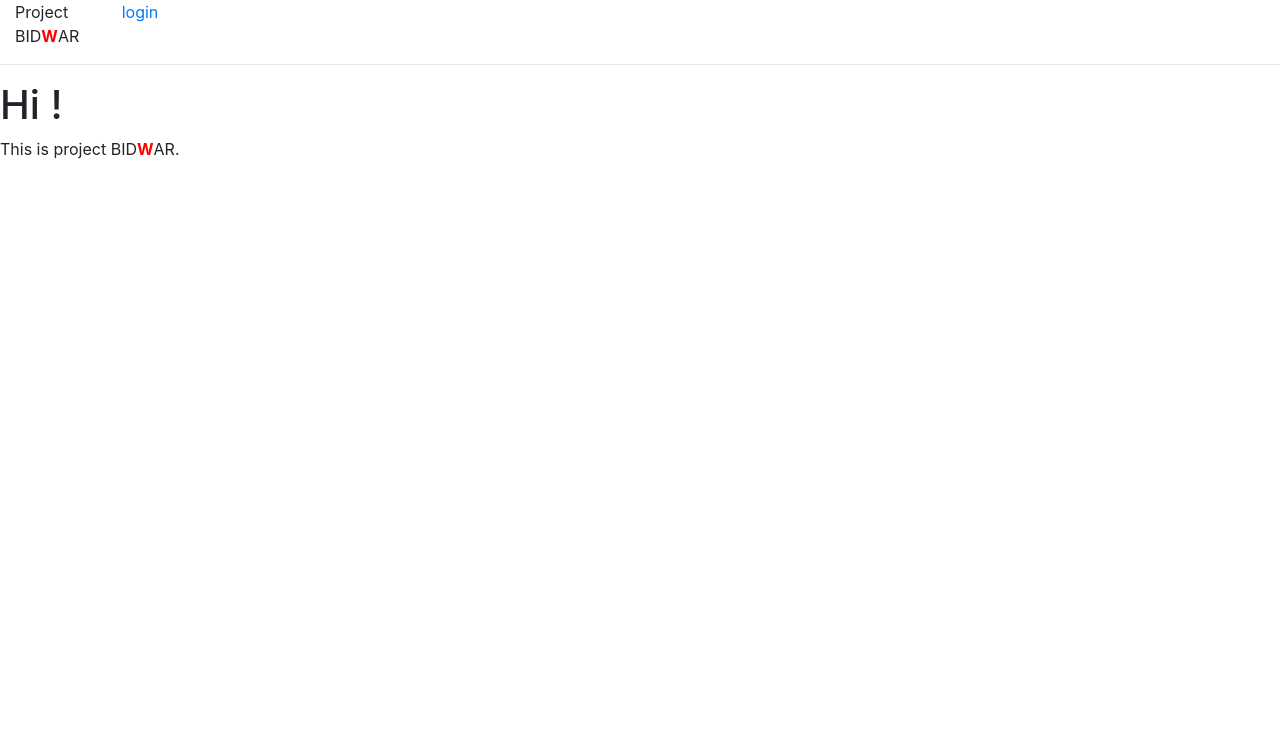
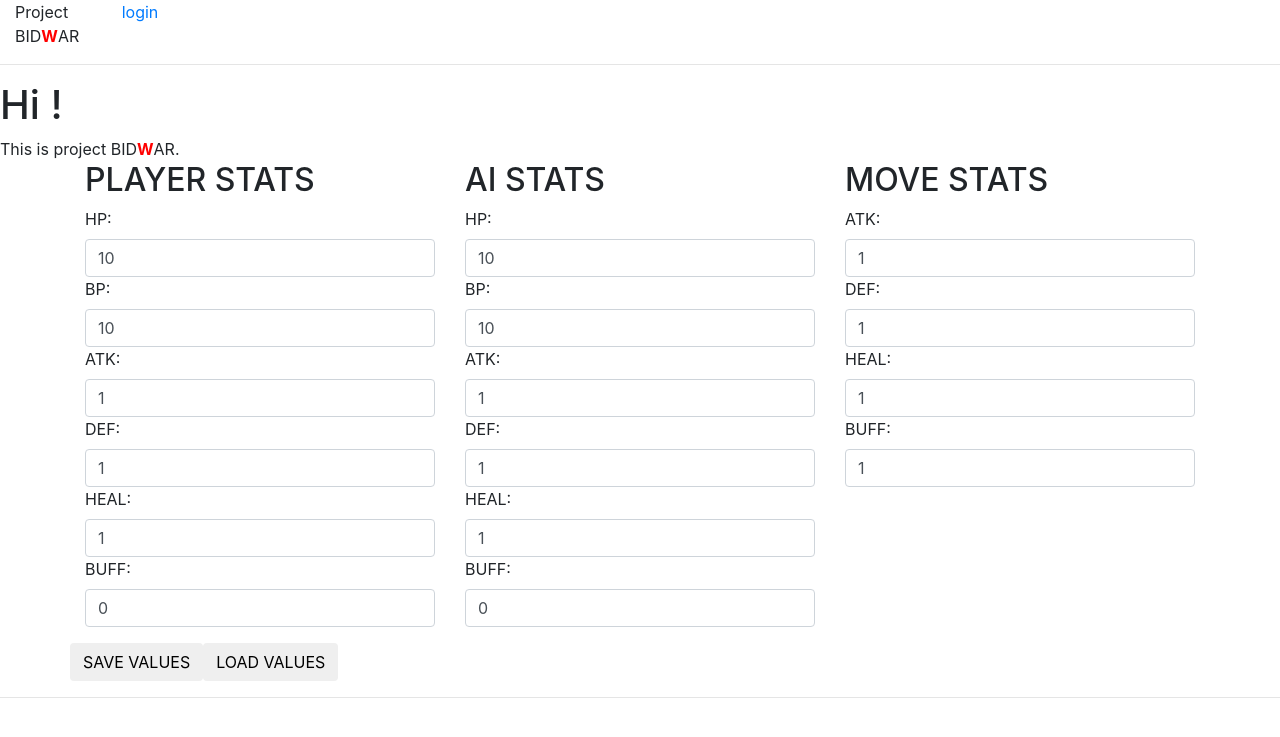
Before and after one commit to fulibacsi/bidwar, a Flask app: page / in a window 1280 px wide. Shown: the top 737 px of the page. Run offline with Flask 2, Linux system fonts and the light colour scheme; some libraries are stand-ins or nearby versions.

Commit message:
Added game value setting.

```diff
--- /dev/null
+++ b/app/static/cookies.js
@@ -0,0 +1,51 @@
+function bake_cookie(name, value) {
+    document.cookie = [name, '=', JSON.stringify(value), ';'].join('');
+}
+
+function read_cookie(name) {
+    var result = document.cookie.match(new RegExp(name + '=([^;]+)'));
+    result && (result = JSON.parse(result[1]));
+    return result;
+}
+
+function load_values_from_cookie() {
+    console.log('Loading from cookie...');
+    ['hp', 'bp', 'atk', 'def', 'heal', 'buff'].forEach(function(stat) {
+        pl_stat = parseInt(read_cookie('p1-' + stat));
+        if (!isNaN(pl_stat)) {
+            PLAYER[stat] = pl_stat;
+            PLAYER['def_' + stat] = pl_stat;
+        }
+
+        ai_stat = parseInt(read_cookie('p2-' + stat));
+        if (!isNaN(ai_stat)) {
+            AI[stat] = ai_stat;
+            AI['def_' + stat] = ai_stat;
+        }
+
+        if (stat != 'hp' && stat != 'bp') {
+            mv_stat = parseInt(read_cookie('m-' + stat));
+            if (!isNaN(mv_stat)) { MOVES[stat] = mv_stat; }
+        }
+    })
+}
+
+function save_to_cookie() {
+    console.log('Saving to cookie...');
+    var targets = Array.from(document.getElementsByClassName('form-control'));
+    targets.forEach( function(element) {
+        bake_cookie(element.getAttribute('id'), element.value);
+    })
+}
+
+function load_to_form() {
+    ['hp', 'bp', 'atk', 'def', 'heal', 'buff'].forEach(function(stat) {
+        console.log('p1-' + stat);
+        console.log(document.getElementById('p1-' + stat));
+        document.getElementById('p1-' + stat).value =  read_cookie('p1-' + stat);
+        document.getElementById('p2-' + stat).value = read_cookie('p2-' + stat);
+        if (stat != 'hp' && stat != 'bp') {
+            document.getElementById('m-' + stat).value = read_cookie('m-' + stat);
+        }
+    })
+}
--- a/app/static/game.js
+++ b/app/static/game.js
@@ -12,20 +12,41 @@ var PLAYER = {
     'name': 'player',
     'hp_element': 'p1-act-hp',
     'hp': 10,
+    'bp': 10,
     'atk': 1,
     'def': 1,
     'heal': 1,
-    'buff': 0
+    'buff': 0,
+    'def_hp': 10,
+    'def_bp': 10,
+    'def_atk': 1,
+    'def_def': 1,
+    'def_heal': 1,
+    'def_buff': 0
 }
 
 var AI = {
     'name': 'ai',
     'hp_element': 'p2-act-hp',
     'hp': 10,
+    'bp': 10,
     'atk': 1,
     'def': 1,
     'heal': 1,
-    'buff': 0
+    'buff': 0,
+    'def_hp': 10,
+    'def_bp': 10,
+    'def_atk': 1,
+    'def_def': 1,
+    'def_heal': 1,
+    'def_buff': 0
+}
+
+var MOVES = {
+    'atk': 1,
+    'def': 1,
+    'heal': 1,
+    'buff': 1
 }
 
 function random(min, max) {
@@ -169,29 +190,29 @@ function execute_move(move) {
     var action = move['action'];
     switch(action){
         case 'buff':
-            user['buff']++;
+            user['buff'] += MOVES['buff'];
             log(user['name'] + ' buffed itself. current buff level: ' + user['buff'] + '.');
             break;
         case 'atk' :
-            damage = Math.max(0, 1 + user['atk'] + user['buff'] - target['def'] - target['buff']);
+            damage = Math.max(0, MOVES['atk'] + user['atk'] + user['buff'] - target['def'] - target['buff']);
             target['hp'] -= damage;
             document.getElementById(target['hp_element']).innerText = target['hp'];
-            user['buff'] = 0;
-            target['buff'] = 0;
-            target['def'] = 1;
+            user['buff'] = user['def_buff'];
+            target['buff'] = target['def_buff'];
+            target['def'] = target['def_def'];
             log(user['name'] + ' inflicted ' + damage + ' damage.');
             break;
         case 'def':
-            defense = 1 + user['buff'];
+            defense = MOVES['def'] + user['buff'];
             user['def'] += defense;
-            user['buff'] = 0;
+            user['buff'] = user['def_buff'];
             log(user['name'] + ' boosted it\'s defense to ' + user['def']);
             break;
         case 'heal':
-            heal = 1 + user['buff'];
-            user['hp'] = Math.min(10, user['hp'] + heal);
+            heal = MOVES['heal'] + user['buff'];
+            user['hp'] = Math.min(user['def_hp'], user['hp'] + heal);
             document.getElementById(user['hp_element']).innerText = user['hp'];
-            user['buff'] = 0;
+            user['buff'] = user['def_buff'];
             log(user['name'] + ' healed itself by ' + heal + ' points.');
             break;
     }
@@ -239,6 +260,7 @@ function evaluate() {
 }
 
 function set_moves() {
+    if (!find_target()) {
         log('Moves setted!');
 
         select_ai_moves();
@@ -252,6 +274,7 @@ function set_moves() {
 
         var moves = Array.from(document.getElementsByClassName('move'));
         moves.forEach( function(element) { element.removeAttribute('onclick'); });
+    }
 }
 
 function submit_bids() {
@@ -270,8 +293,8 @@ function submit_bids() {
 
         var bidslots = Array.from(document.getElementsByClassName('bid-slot'));
         bidslots.forEach( function(element) { element.innerText = 0; } );
-        document.getElementById('p1-act-bp').innerText = 10
-        document.getElementById('p2-act-bp').innerText = 10
+        document.getElementById('p1-act-bp').innerText = PLAYER['bp'];
+        document.getElementById('p2-act-bp').innerText = AI['bp'];
 
         cycle_visibility(document.getElementById('p1-place-bids'));
         cycle_visibility(document.getElementById('p1-set-moves'));
@@ -300,6 +323,8 @@ function reset_game() {
     AI['heal'] = 1;
     AI['buff'] = 0;
 
+    set_game_values();
+
     clear_moves();
     init_player_moves();
 
@@ -311,3 +336,18 @@ function reset_game() {
     hide(document.getElementById('p1-place-bids'));
     show(document.getElementById('p1-set-moves'));
 }
+
+function set_game_values() {
+    load_values_from_cookie();
+
+    document.getElementById('p1-act-hp').innerText = PLAYER['def_hp'];
+    document.getElementById('p1-max-hp').innerText = PLAYER['def_hp'];
+    document.getElementById('p1-act-bp').innerText = PLAYER['def_bp'];
+    document.getElementById('p1-max-bp').innerText = PLAYER['def_bp'];
+
+    document.getElementById('p2-act-hp').innerText = AI['def_hp'];
+    document.getElementById('p2-max-hp').innerText = AI['def_hp'];
+    document.getElementById('p2-act-bp').innerText = AI['def_bp'];
+    document.getElementById('p2-max-bp').innerText = AI['def_bp'];
+
+}
--- a/app/templates/base.html
+++ b/app/templates/base.html
@@ -14,6 +14,7 @@
             window.asset_dir = "{{ url_for('static', filename='assets') }}";
             console.log('asset dir: ', window.asset_dir);
         </script>
+        <script src="{{ url_for('static', filename='cookies.js') }}"></script>
         <script src="{{ url_for('static', filename='game.js') }}"></script>
     </head>
     <body>
--- a/app/templates/dashboard.html
+++ b/app/templates/dashboard.html
@@ -3,4 +3,71 @@
 {% block content %}
 <h1>Hi {{ current_user.username }}!</h1>
 This is project BID<b style="color: red;">W</b>AR.
+
+
+<div class="container">
+    <div class="row">
+        <div class="col form-group">
+            <h2>PLAYER STATS</h2>
+            <label for="p1-hp">HP:</label>
+            <input type="text" class="form-control" id="p1-hp" value="10">
+
+            <label for="p1-bp">BP:</label>
+            <input type="text" class="form-control" id="p1-bp" value="10">
+
+            <label for="p1-atk">ATK:</label>
+            <input type="text" class="form-control" id="p1-atk" value="1">
+
+            <label for="p1-def">DEF:</label>
+            <input type="text" class="form-control" id="p1-def" value="1">
+
+            <label for="p1-heal">HEAL:</label>
+            <input type="text" class="form-control" id="p1-heal" value="1">
+
+            <label for="p1-buff">BUFF:</label>
+            <input type="text" class="form-control" id="p1-buff" value="0">
+        </div>
+
+        <div class="col form-group">
+            <h2>AI STATS</h2>
+            <label for="p2-hp">HP:</label>
+            <input type="text" class="form-control" id="p2-hp" value="10">
+
+            <label for="p2-bp">BP:</label>
+            <input type="text" class="form-control" id="p2-bp" value="10">
+
+            <label for="p2-atk">ATK:</label>
+            <input type="text" class="form-control" id="p2-atk" value="1">
+
+            <label for="p2-def">DEF:</label>
+            <input type="text" class="form-control" id="p2-def" value="1">
+
+            <label for="p2-heal">HEAL:</label>
+            <input type="text" class="form-control" id="p2-heal" value="1">
+
+            <label for="p2-buff">BUFF:</label>
+            <input type="text" class="form-control" id="p2-buff" value="0">
+        </div>
+
+        <div class="col form-group">
+            <h2>MOVE STATS</h2>
+            <label for="m-atk">ATK:</label>
+            <input type="text" class="form-control" id="m-atk" value="1">
+
+            <label for="m-def">DEF:</label>
+            <input type="text" class="form-control" id="m-def" value="1">
+
+            <label for="m-heal">HEAL:</label>
+            <input type="text" class="form-control" id="m-heal" value="1">
+
+            <label for="m-buff">BUFF:</label>
+            <input type="text" class="form-control" id="m-buff" value="1">
+        </div>
+    </div>
+    <div class="row">
+        <button type="submit" onclick="save_to_cookie();" class='btn btn-default'>SAVE VALUES</button>
+        <button onclick="load_to_form();" class='btn btn-default'>LOAD VALUES</button>
+    </div>
+</div>
+<hr>
 {% endblock %}
```
Also changed, not shown: app/templates/game.html (+18 -16 lines). Lines whose indentation alone changed are shown as unchanged.
